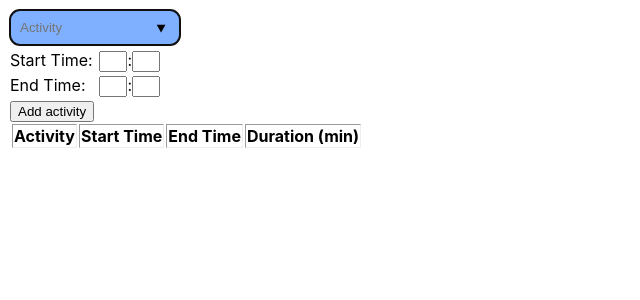
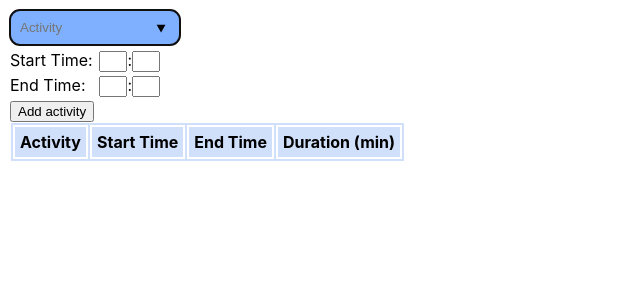
Before and after one commit to cwoo1236/time-tracker, a React (Create React App) app: page / in a window 1280 px wide. Shown: the top 300 px of the page, without its empty margins (0-640 px from the left). Built offline with nearby package versions, Linux system fonts and the light colour scheme; the HTML template or start-up script is replaced by a standard one.

Commit message:
making the table prettier

```diff
--- a/src/App.css
+++ b/src/App.css
@@ -1,5 +1,12 @@
-table {
-  border: 1px;
+#activitiesTable {
+  border: 1px solid white;
+  background-color: rgba(100, 149, 237, 0.3);
+}
+
+#activitiesTable th, #activitiesTable td {
+  border: 2px solid white;
+  padding: 5px;
+  background-color: inherit;
 }
 
 .timeInput {
--- a/src/App.js
+++ b/src/App.js
@@ -103,7 +103,7 @@ function App() {
       </div>
       <button type="submit">Add activity</button>
     </form>
-    <table border="1">
+    <table id="activitiesTable">
       <tbody>
         <tr><th>Activity</th><th>Start Time</th><th>End Time</th><th>Duration (min)</th></tr>
         {records.map((record, index) => (
```
